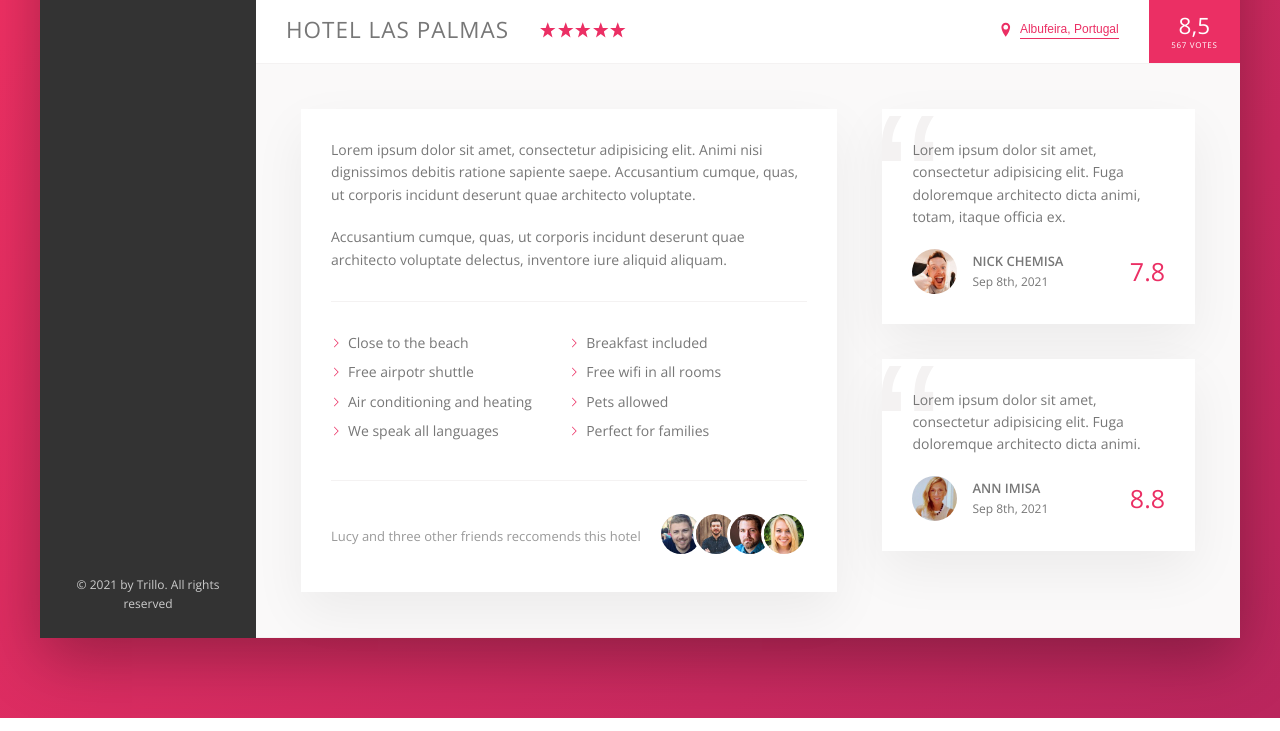
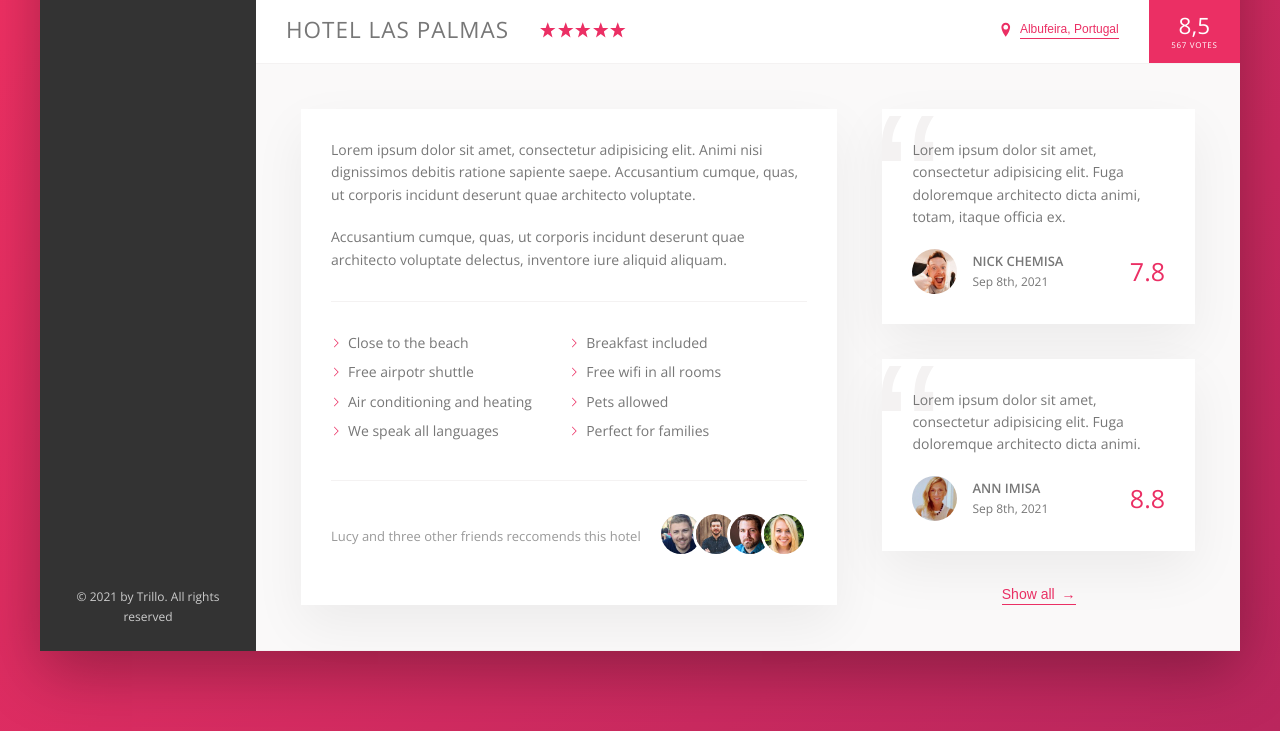
Before and after one commit to front-end-code/trillo, a website: page index.html in a window 1280 px wide. Shown: the part 538-1269 px from the top of the page. Drawn offline with nearby package versions, Linux system fonts and the light colour scheme.

Commit message:
Added show all button to the review section

```diff
--- a/index.html
+++ b/index.html
@@ -190,6 +190,8 @@
                                     <section class="review__rating">8.8</section>
                                 </figcaption>
                             </figure>
+
+                            <button class="btn-inline">Show all <span>&rarr;</span></button>
                        </section>
                    </section>
                </main>
--- a/sass/_components.scss
+++ b/sass/_components.scss
@@ -238,11 +238,19 @@
     font-size: inherit;
     color: var(--color-primary);
     border-bottom: 1px solid currentColor;
-    transition: color .2s;
     cursor: pointer;
     display: inline-block;
     padding-bottom: 2px;
     background-color: transparent;
+    transition: color .2s;
+
+    & span {
+        margin-left: .3rem;
+        transition: margin-left .2s;
+    }
+    &:hover span {
+        margin-left: .8rem;
+    }
 
     &:hover {
         color: var(--color-grey-dark-1);
--- a/sass/_layout.scss
+++ b/sass/_layout.scss
@@ -44,6 +44,9 @@
         margin-right: 4.5rem;
     }
     .user-reviews {
+        display: flex;
+        flex-direction: column;
+        align-items: center;
         flex: 1;
     }
 }
```
Also changed, not shown: css/style.css.
